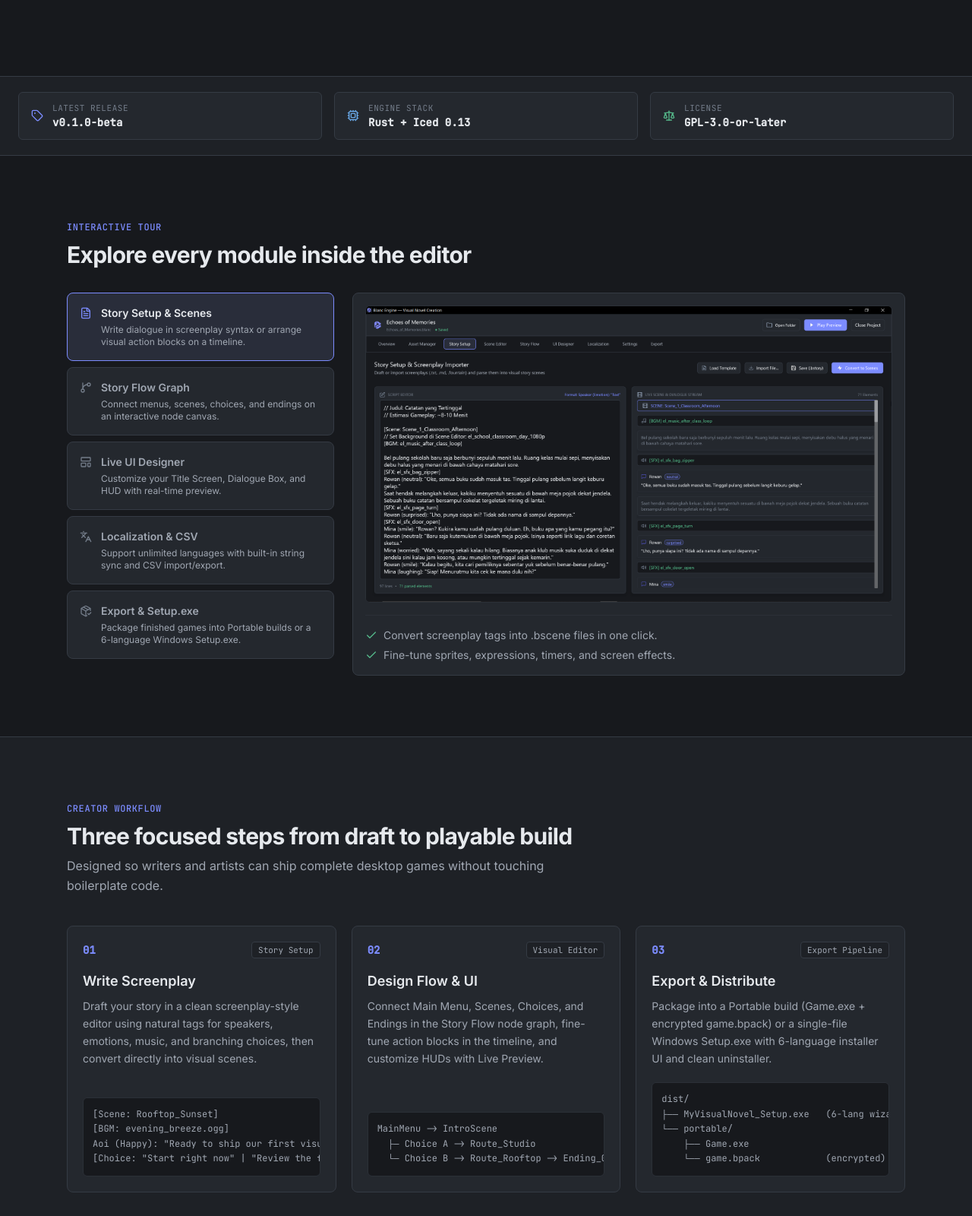
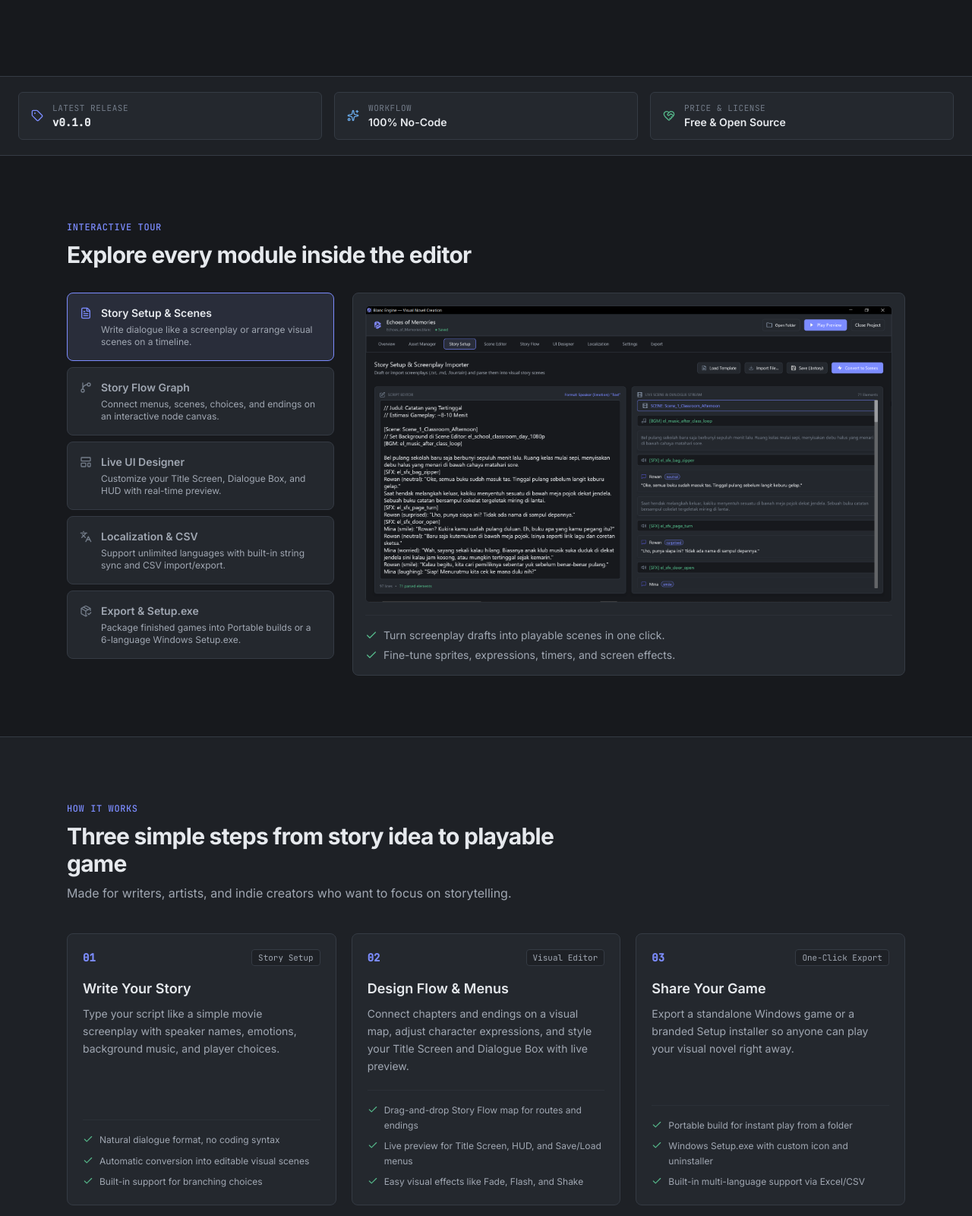
Before and after one commit to Kharisdestianmaulana-hub/blancengineweb, an Astro site: page / in a window 1280 px wide. Shown: the part 700-2300 px from the top of the page at 76% size. Built offline with nearby package versions, Linux system fonts and the light colour scheme; Astro itself is replaced by a stand-in of ours; no server answers.

Commit message:
style: make landing page copy creator-friendly and link release banner to Changelog

```diff
--- a/src/components/EngineTour.astro
+++ b/src/components/EngineTour.astro
@@ -8,9 +8,9 @@ const modules = [
     icon: FileText,
     src: "/screenshots/SS_STORY_SETUP.png",
     alt: "Blanc Engine Story Setup Screenplay Editor",
-    summary: "Write dialogue in screenplay syntax or arrange visual action blocks on a timeline.",
+    summary: "Write dialogue like a screenplay or arrange visual scenes on a timeline.",
     points: [
-      "Convert screenplay tags into .bscene files in one click.",
+      "Turn screenplay drafts into playable scenes in one click.",
       "Fine-tune sprites, expressions, timers, and screen effects.",
     ],
   },
@@ -46,8 +46,8 @@ const modules = [
     alt: "Blanc Engine Localization Manager",
     summary: "Support unlimited languages with built-in string sync and CSV import/export.",
     points: [
-      "Edit translations in Excel or Google Sheets via RFC-4180 CSV.",
-      "Runtime language switcher with automatic CJK font loading.",
+      "Translate easily in Excel or Google Sheets via CSV.",
+      "Built-in language switcher with automatic CJK font support.",
     ],
   },
   {
@@ -58,7 +58,7 @@ const modules = [
     alt: "Blanc Engine Export Game Pipeline",
     summary: "Package finished games into Portable builds or a 6-language Windows Setup.exe.",
     points: [
-      "Encrypted game.bpack asset archive protection.",
+      "Protect your game assets inside a single encrypted archive.",
       "Includes custom icon, Terms/Privacy editor, and clean uninstaller.",
     ],
   },
--- a/src/components/Hero.astro
+++ b/src/components/Hero.astro
@@ -40,10 +40,10 @@ const previews = [
       <div class="min-w-0 lg:col-span-5">
         <!-- Headline -->
         <h1 class="text-3xl font-bold leading-tight tracking-tight text-text-primary sm:text-4xl xl:text-5xl">
-          Build Visual Novels From Screenplay to <span class="text-accent-primary">Setup.exe</span>, Zero Code.
+          Turn Your Story Into a <span class="text-accent-primary">Visual Novel</span>, Zero Code.
         </h1>
         <p class="mt-4 text-base leading-relaxed text-text-secondary">
-          Blanc Engine is a desktop-first visual novel creation suite and standalone runtime written in Rust. Write dialogue, wire branching story graphs, design custom UIs, translate languages, and package a Windows installer in one unified editor.
+          Write dialogue, design characters and menus, translate into multiple languages, and package a ready-to-install Windows game from one simple desktop app.
         </p>
 
         <!-- CTA Buttons -->
@@ -102,7 +102,7 @@ const previews = [
                 ))
               }
             </div>
-            <span class="font-mono text-xs text-text-muted">blanc_editor</span>
+            <span class="font-mono text-xs text-text-muted">Editor Preview</span>
           </div>
 
           <!-- Active Image Panels -->
--- a/src/components/Navbar.astro
+++ b/src/components/Navbar.astro
@@ -173,10 +173,10 @@ const navLinks = [
       </div>
 
       <a
-        href="/download"
+        href="/changelog"
         class="inline-flex h-7 shrink-0 items-center gap-1 rounded-full bg-accent-primary px-3 text-[11px] font-semibold text-text-on-accent transition-colors hover:bg-accent-hover sm:text-xs"
       >
-        <span>Download</span>
+        <span>Changelog</span>
         <ArrowRight class="h-3 w-3" />
       </a>
     </div>
@@ -264,7 +264,7 @@ const navLinks = [
   function showReleaseBannerIfNeeded(tag: string) {
     if (!releaseBanner || !tag) return;
     const currentPath = window.location.pathname.replace(/\/$/, "") || "/";
-    if (currentPath === "/download") return;
+    if (currentPath === "/changelog") return;
 
     const dismissed = localStorage.getItem("blanc-dismissed-release");
     if (dismissed === tag) return;
--- a/src/components/StatsBar.astro
+++ b/src/components/StatsBar.astro
@@ -1,5 +1,5 @@
 ---
-import { Tag, Cpu, Scale } from "lucide-astro";
+import { Tag, Sparkles, HeartHandshake } from "lucide-astro";
 ---
 
 <section class="border-b border-border-default bg-bg-secondary py-5" aria-label="Project highlights">
@@ -11,7 +11,7 @@ import { Tag, Cpu, Scale } from "lucide-astro";
       <Tag class="h-4 w-4 shrink-0 text-accent-primary" />
       <div class="min-w-0">
         <p class="font-mono text-[11px] uppercase tracking-wider text-text-muted">Latest Release</p>
-        <p id="stat-release" class="truncate font-mono text-sm font-semibold text-text-primary">v0.1.0-beta</p>
+        <p id="stat-release" class="truncate font-mono text-sm font-semibold text-text-primary">v0.1.0</p>
       </div>
     </a>
 
@@ -19,10 +19,10 @@ import { Tag, Cpu, Scale } from "lucide-astro";
       href="/docs"
       class="flex items-center gap-3 rounded-md border border-border-default bg-surface-primary px-4 py-3 transition-colors hover:border-accent-primary hover:bg-surface-hover"
     >
-      <Cpu class="h-4 w-4 shrink-0 text-status-info" />
+      <Sparkles class="h-4 w-4 shrink-0 text-status-info" />
       <div class="min-w-0">
-        <p class="font-mono text-[11px] uppercase tracking-wider text-text-muted">Engine Stack</p>
-        <p class="truncate font-mono text-sm font-semibold text-text-primary">Rust + Iced 0.13</p>
+        <p class="font-mono text-[11px] uppercase tracking-wider text-text-muted">Workflow</p>
+        <p class="truncate text-sm font-semibold text-text-primary">100% No-Code</p>
       </div>
     </a>
 
@@ -32,10 +32,10 @@ import { Tag, Cpu, Scale } from "lucide-astro";
       rel="noopener noreferrer"
       class="flex items-center gap-3 rounded-md border border-border-default bg-surface-primary px-4 py-3 transition-colors hover:border-accent-primary hover:bg-surface-hover"
     >
-      <Scale class="h-4 w-4 shrink-0 text-status-success" />
+      <HeartHandshake class="h-4 w-4 shrink-0 text-status-success" />
       <div class="min-w-0">
-        <p class="font-mono text-[11px] uppercase tracking-wider text-text-muted">License</p>
-        <p class="truncate font-mono text-sm font-semibold text-text-primary">GPL-3.0-or-later</p>
+        <p class="font-mono text-[11px] uppercase tracking-wider text-text-muted">Price & License</p>
+        <p class="truncate text-sm font-semibold text-text-primary">Free & Open Source</p>
       </div>
     </a>
   </div>
--- a/src/components/Workflow.astro
+++ b/src/components/Workflow.astro
@@ -1,37 +1,42 @@
 ---
+import { Check } from "lucide-astro";
+
 const steps = [
   {
     num: "01",
-    title: "Write Screenplay",
+    title: "Write Your Story",
     tag: "Story Setup",
     description:
-      "Draft your story in a clean screenplay-style editor using natural tags for speakers, emotions, music, and branching choices, then convert directly into visual scenes.",
-    code: `[Scene: Rooftop_Sunset]
-[BGM: evening_breeze.ogg]
-Aoi (Happy): "Ready to ship our first visual novel?"
-[Choice: "Start right now" | "Review the flow"]`,
+      "Type your script like a simple movie screenplay with speaker names, emotions, background music, and player choices.",
+    highlights: [
+      "Natural dialogue format, no coding syntax",
+      "Automatic conversion into editable visual scenes",
+      "Built-in support for branching choices",
+    ],
   },
   {
     num: "02",
-    title: "Design Flow & UI",
+    title: "Design Flow & Menus",
     tag: "Visual Editor",
     description:
-      "Connect Main Menu, Scenes, Choices, and Endings in the Story Flow node graph, fine-tune action blocks in the timeline, and customize HUDs with Live Preview.",
-    code: `MainMenu -> IntroScene
-  ├─ Choice A -> Route_Studio
-  └─ Choice B -> Route_Rooftop -> Ending_01`,
+      "Connect chapters and endings on a visual map, adjust character expressions, and style your Title Screen and Dialogue Box with live preview.",
+    highlights: [
+      "Drag-and-drop Story Flow map for routes and endings",
+      "Live preview for Title Screen, HUD, and Save/Load menus",
+      "Easy visual effects like Fade, Flash, and Shake",
+    ],
   },
   {
     num: "03",
-    title: "Export & Distribute",
-    tag: "Export Pipeline",
+    title: "Share Your Game",
+    tag: "One-Click Export",
     description:
-      "Package into a Portable build (Game.exe + encrypted game.bpack) or a single-file Windows Setup.exe with 6-language installer UI and clean uninstaller.",
-    code: `dist/
-├── MyVisualNovel_Setup.exe   (6-lang wizard)
-└── portable/
-    ├── Game.exe
-    └── game.bpack            (encrypted)`,
+      "Export a standalone Windows game or a branded Setup installer so anyone can play your visual novel right away.",
+    highlights: [
+      "Portable build for instant play from a folder",
+      "Windows Setup.exe with custom icon and uninstaller",
+      "Built-in multi-language support via Excel/CSV",
+    ],
   },
 ];
 ---
@@ -40,13 +45,13 @@ Aoi (Happy): "Ready to ship our first visual novel?"
   <div class="mx-auto max-w-6xl px-4 sm:px-6">
     <div class="max-w-2xl">
       <span class="font-mono text-xs font-medium uppercase tracking-wider text-accent-primary">
-        Creator Workflow
+        How It Works
       </span>
       <h2 class="mt-2 text-2xl font-bold tracking-tight text-text-primary sm:text-3xl">
-        Three focused steps from draft to playable build
+        Three simple steps from story idea to playable game
       </h2>
       <p class="mt-2 text-sm leading-relaxed text-text-secondary sm:text-base">
-        Designed so writers and artists can ship complete desktop games without touching boilerplate code.
+        Made for writers, artists, and indie creators who want to focus on storytelling.
       </p>
     </div>
 
@@ -65,7 +70,16 @@ Aoi (Happy): "Ready to ship our first visual novel?"
               <p class="mt-2 text-sm leading-relaxed text-text-secondary">{step.description}</p>
             </div>
 
-            <pre class="mt-5 overflow-x-auto rounded-md border border-border-subtle bg-bg-primary p-3 font-mono text-xs leading-relaxed text-text-secondary"><code>{step.code}</code></pre>
+            <ul class="mt-5 space-y-2 border-t border-border-subtle pt-4">
+              {
+                step.highlights.map((item) => (
+                  <li class="flex items-start gap-2 text-xs leading-relaxed text-text-secondary">
+                    <Check class="mt-0.5 h-3.5 w-3.5 shrink-0 text-status-success" />
+                    <span>{item}</span>
+                  </li>
+                ))
+              }
+            </ul>
           </article>
         ))
       }
```
